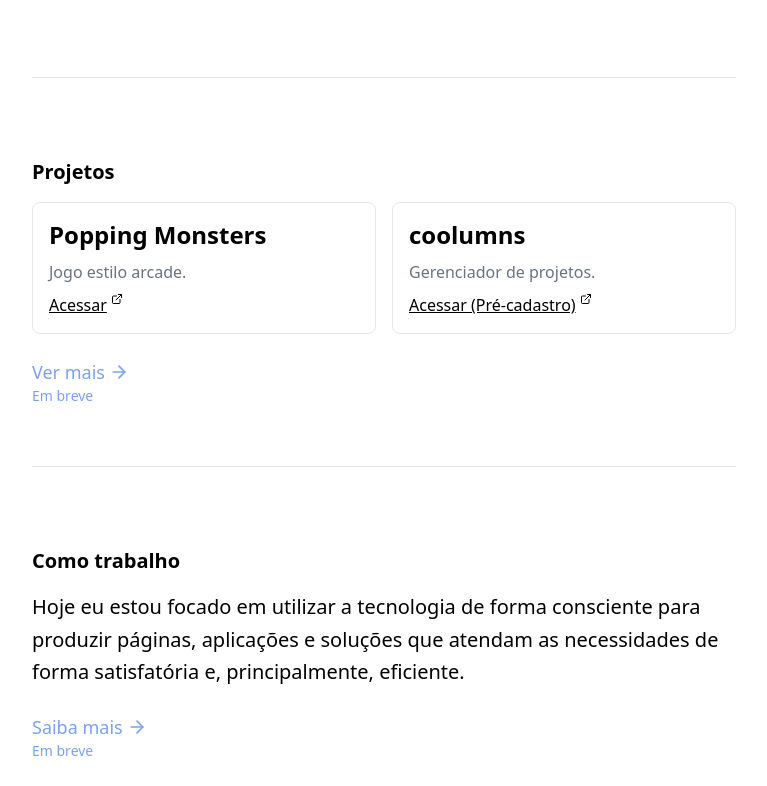
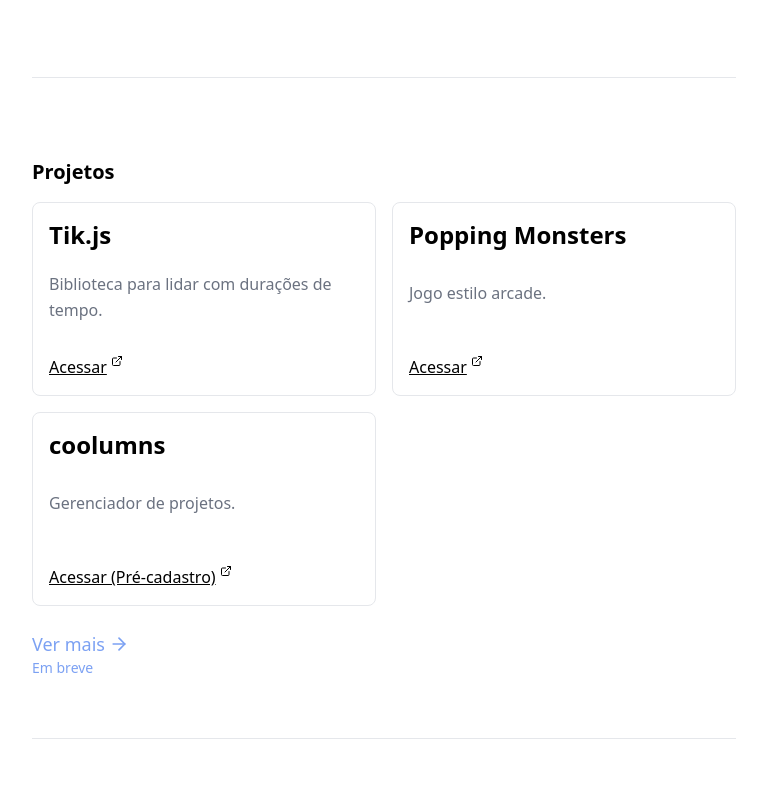
Before and after one commit to nascjoao/nascjoao.github.io, an Astro site: page / in a window 1280 px wide. Shown: the part 592-1378 px from the top of the page, without its empty margins (256-1023 px from the left). Built offline with nearby package versions, Linux system fonts and the light colour scheme; Astro itself is replaced by a stand-in of ours.

Commit message:
feat: Add Tik.js library to projects

```diff
--- a/src/pages/index.astro
+++ b/src/pages/index.astro
@@ -103,18 +103,39 @@
                 class="mt-4 grid [grid-template-columns:repeat(auto-fit,minmax(242px,1fr))] gap-4"
             >
                 <a
+                    href="https://tik.js.org"
+                    class="border rounded-lg p-4 hover:bg-gray-50"
+                    target="_blank"
+                >
+                    <article class="grid gap-2 h-full min-h-40">
+                        <h3 class="text-2xl font-semibold antialiased">
+                            Tik.js
+                        </h3>
+                        <p class="text-md text-gray-500 leading-relaxed">
+                            Biblioteca para lidar com durações de tempo.
+                        </p>
+                        <span class="flex gap-1 underline self-end">
+                            Acessar
+                            <Icon
+                                name="external-link"
+                                class="size-3 transition-transform"
+                            />
+                        </span>
+                    </article>
+                </a>
+                <a
                     href="https://pop.nasc.dev"
                     class="border rounded-lg p-4 hover:bg-gray-50"
                     target="_blank"
                 >
-                    <article class="grid gap-2">
+                    <article class="grid gap-2 h-full min-h-40">
                         <h3 class="text-2xl font-semibold antialiased">
                             Popping Monsters
                         </h3>
                         <p class="text-md text-gray-500 leading-relaxed">
                             Jogo estilo arcade.
                         </p>
-                        <span class="flex gap-1 underline">
+                        <span class="flex gap-1 underline self-end">
                             Acessar
                             <Icon
                                 name="external-link"
@@ -128,14 +149,14 @@
                     class="flex gap-1 border rounded-lg p-4 hover:bg-gray-50"
                     target="_blank"
                 >
-                    <article class="grid gap-2">
+                    <article class="grid gap-2 h-full min-h-40">
                         <h3 class="text-2xl font-semibold antialiased">
                             coolumns
                         </h3>
                         <p class="text-md text-gray-500 leading-relaxed">
                             Gerenciador de projetos.
                         </p>
-                        <span class="flex gap-1 underline">
+                        <span class="flex gap-1 underline self-end">
                             Acessar (Pré-cadastro)
                             <Icon
                                 name="external-link"
```
